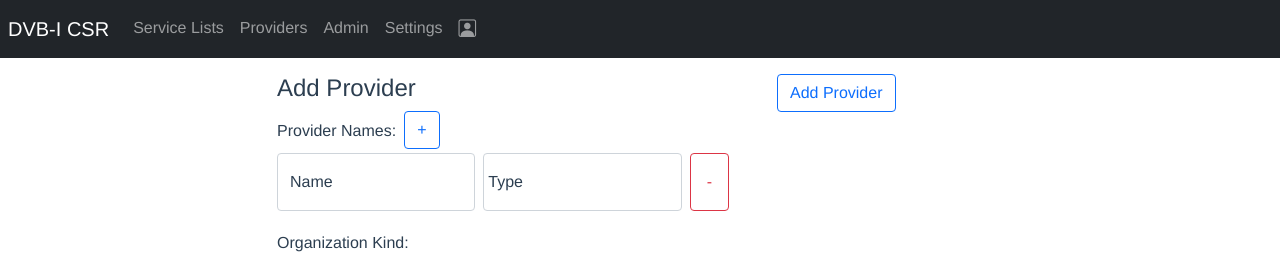
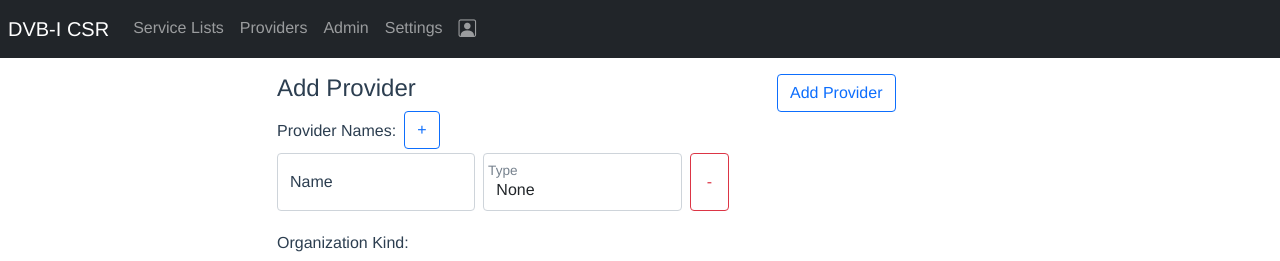
Before and after one commit to DVBProject/DVB-I-Reference-CSR, a Vue app in the folder frontend/: page /add-provider in a window 1280 px wide. Shown: the top 261 px of the page. Built offline with nearby package versions, Linux system fonts and the light colour scheme; sample sign-in values are in the browser's storage.

Commit message:
Organization name type restricted to valid values

```diff
--- a/frontend/src/components/providers/AddProvider.vue
+++ b/frontend/src/components/providers/AddProvider.vue
@@ -25,10 +25,13 @@
                   v-model="name.name"/>
               <label for="floatingInput">Name</label>
             </div>
-
-            <div class="form-floating px-0 col-sm-5">
-              <input type="text" id="floatingInput2" class="form-control mx-2 mb-1" placeholder="Type"
-                  v-model="name.type"/>
+            <div class="form-floating px-0 col-sm-5" >
+              <select id="floatingInput2" v-model="name.type" class="form-control mx-2 mb-1">
+                <option value="">None</option>
+                <option value="main">Main</option>
+                <option value="variant">Variant</option>
+                <option value="former">Former</option>
+              </select>
               <label for="floatingInput2">Type</label>
             </div>
 
--- a/frontend/src/components/providers/Provider.vue
+++ b/frontend/src/components/providers/Provider.vue
@@ -57,11 +57,16 @@
                 <label for="floatingInput">Name</label>
               </div>
 
-              <div class="form-floating px-0 col-sm-5">
-                <input type="text" id="floatingInput2" class="form-control mx-2 mb-1" placeholder="Type"
-                    v-model="name.type"/>
+              <div class="form-floating px-0 col-sm-5" >
+                <select id="floatingInput2" v-model="name.type" class="form-control mx-2 mb-1">
+                  <option value="">None</option>
+                  <option value="main">Main</option>
+                  <option value="variant">Variant</option>
+                  <option value="former">Former</option>
+                </select>
                 <label for="floatingInput2">Type</label>
               </div>
+
 
               <button class="btn btn-outline-danger mx-3 mb-1 col-sm-1" type="button"
                 :id="index"
--- a/frontend/src/components/settings/Settings.vue
+++ b/frontend/src/components/settings/Settings.vue
@@ -19,6 +19,7 @@
                   v-for="(item, index) in languages"
                   v-bind:key="index"
                   v-bind:value="index"
+
                   >
                   {{item.name}}
               </option>
@@ -48,9 +49,13 @@
                 <label for="floatingInput">Name</label>
               </div>
 
-              <div class="form-floating px-0 col-sm-5">
-                <input type="text" id="floatingInput2" class="form-control mx-2 mb-1" placeholder="Type"
-                    v-model="name.type"/>
+              <div class="form-floating px-0 col-sm-5" >
+                <select id="floatingInput2" v-model="name.type" class="form-control mx-2 mb-1">
+                  <option value="">None</option>
+                  <option value="main">Main</option>
+                  <option value="variant">Variant</option>
+                  <option value="former">Former</option>
+                </select>
                 <label for="floatingInput2">Type</label>
               </div>
 
```
